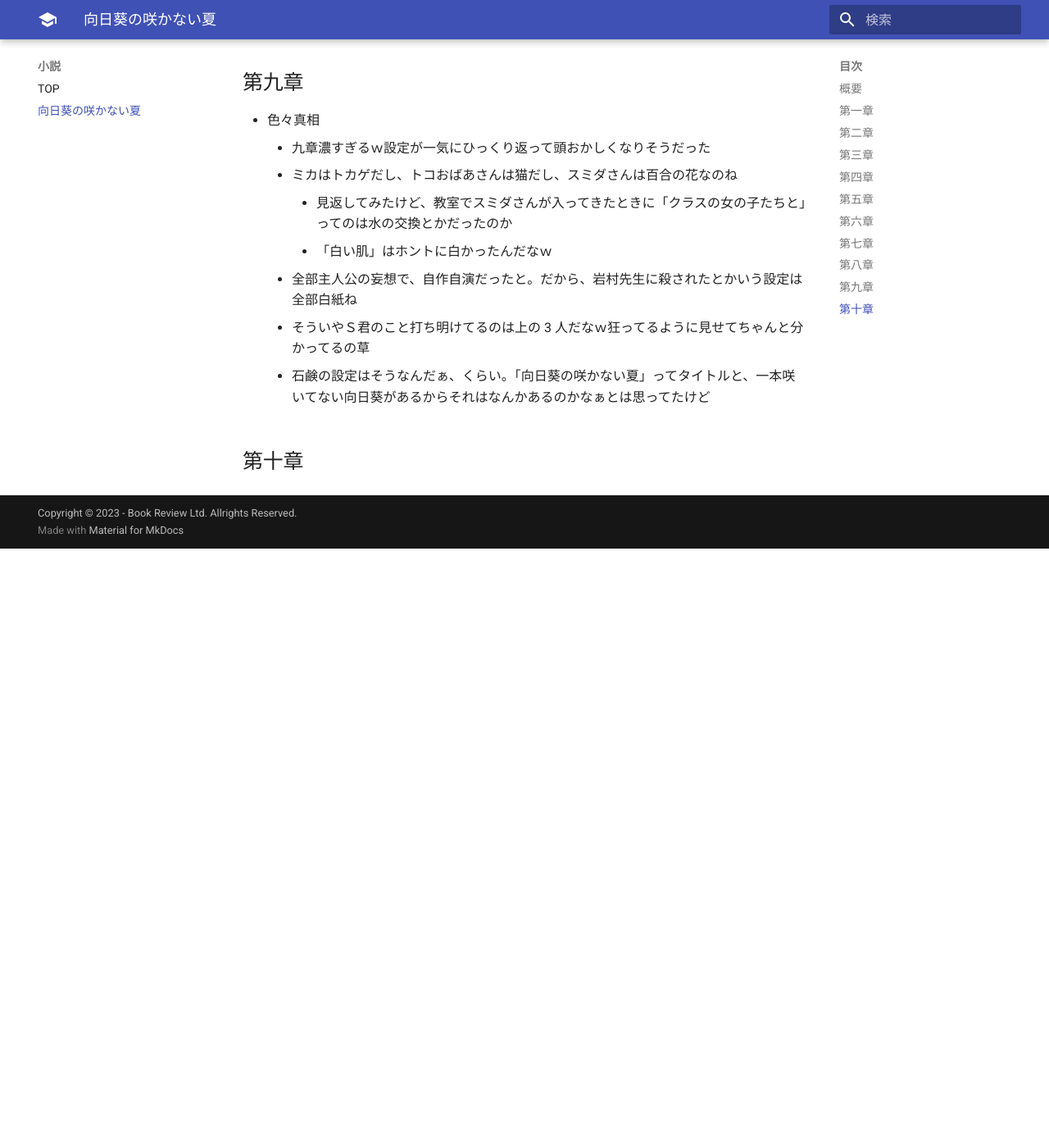
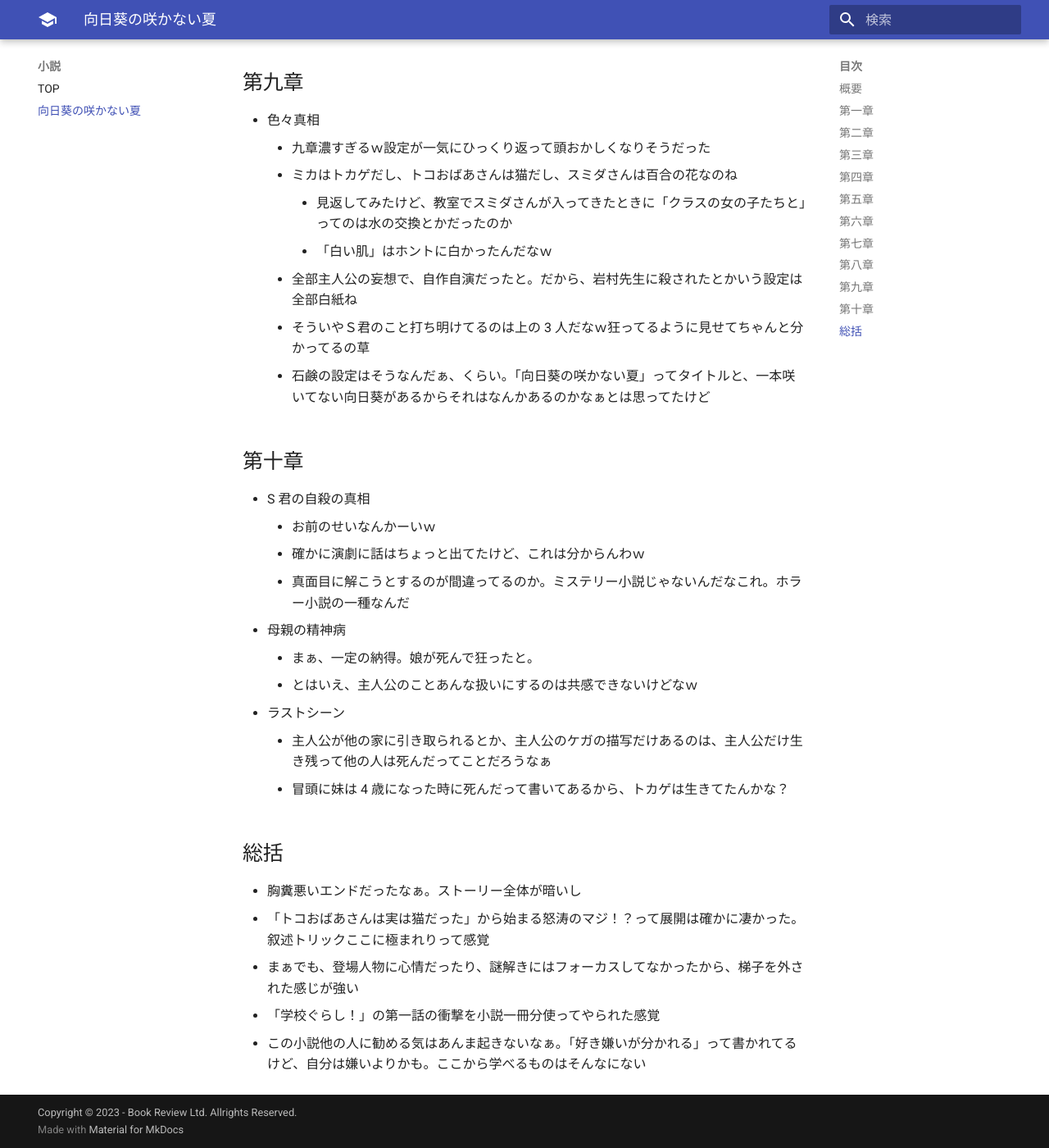
Before and after one commit to waderaku/book, an MkDocs documentation site: the page built from docs/docs/030.novel/010.himawarinosakanainatsu/index.md, in a window 1280 px wide and 1400 px high, scrolled down 4646 px. Shown: the whole window at 82% size. Built offline with MkDocs 1.6.1 and Material for MkDocs 9.7.7, drawn with Linux system fonts in a browser that asks for light colours; before the commit the page ends 5315 px from its top, so only the background shows below that.

Commit message:
#1 第十章、総括執筆

```diff
--- a/docs/docs/030.novel/010.himawarinosakanainatsu/index.md
+++ b/docs/docs/030.novel/010.himawarinosakanainatsu/index.md
@@ -125,3 +125,22 @@
     -   石鹸の設定はそうなんだぁ、くらい。「向日葵の咲かない夏」ってタイトルと、一本咲いてない向日葵があるからそれはなんかあるのかなぁとは思ってたけど
 
 ## 第十章
+
+-   S 君の自殺の真相
+    -   お前のせいなんかーいｗ
+    -   確かに演劇に話はちょっと出てたけど、これは分からんわｗ
+    -   真面目に解こうとするのが間違ってるのか。ミステリー小説じゃないんだなこれ。ホラー小説の一種なんだ
+-   母親の精神病
+    -   まぁ、一定の納得。娘が死んで狂ったと。
+    -   とはいえ、主人公のことあんな扱いにするのは共感できないけどなｗ
+-   ラストシーン
+    -   主人公が他の家に引き取られるとか、主人公のケガの描写だけあるのは、主人公だけ生き残って他の人は死んだってことだろうなぁ
+    -   冒頭に妹は 4 歳になった時に死んだって書いてあるから、トカゲは生きてたんかな？
+
+## 総括
+
+-   胸糞悪いエンドだったなぁ。ストーリー全体が暗いし
+-   「トコおばあさんは実は猫だった」から始まる怒涛のマジ！？って展開は確かに凄かった。叙述トリックここに極まれりって感覚
+-   まぁでも、登場人物に心情だったり、謎解きにはフォーカスしてなかったから、梯子を外された感じが強い
+-   「学校ぐらし！」の第一話の衝撃を小説一冊分使ってやられた感覚
+-   この小説他の人に勧める気はあんま起きないなぁ。「好き嫌いが分かれる」って書かれてるけど、自分は嫌いよりかも。ここから学べるものはそんなにない
```
